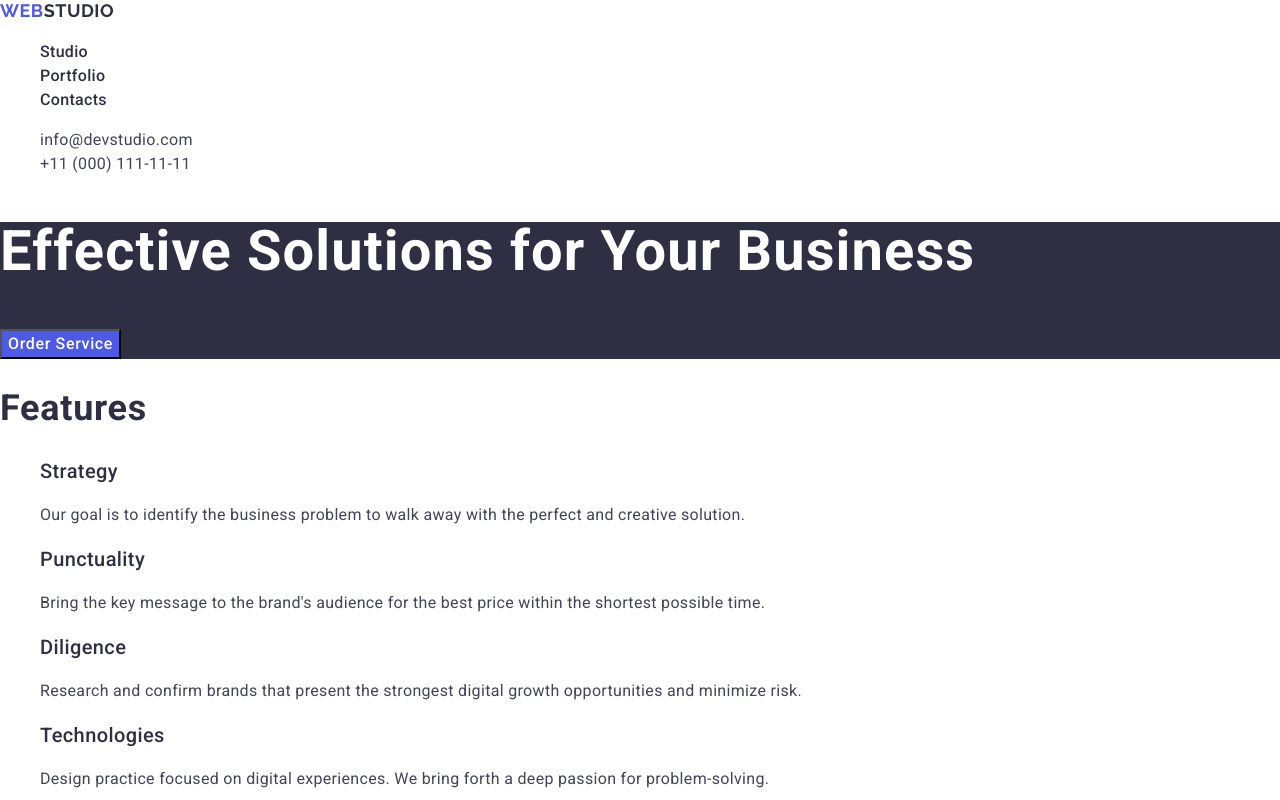
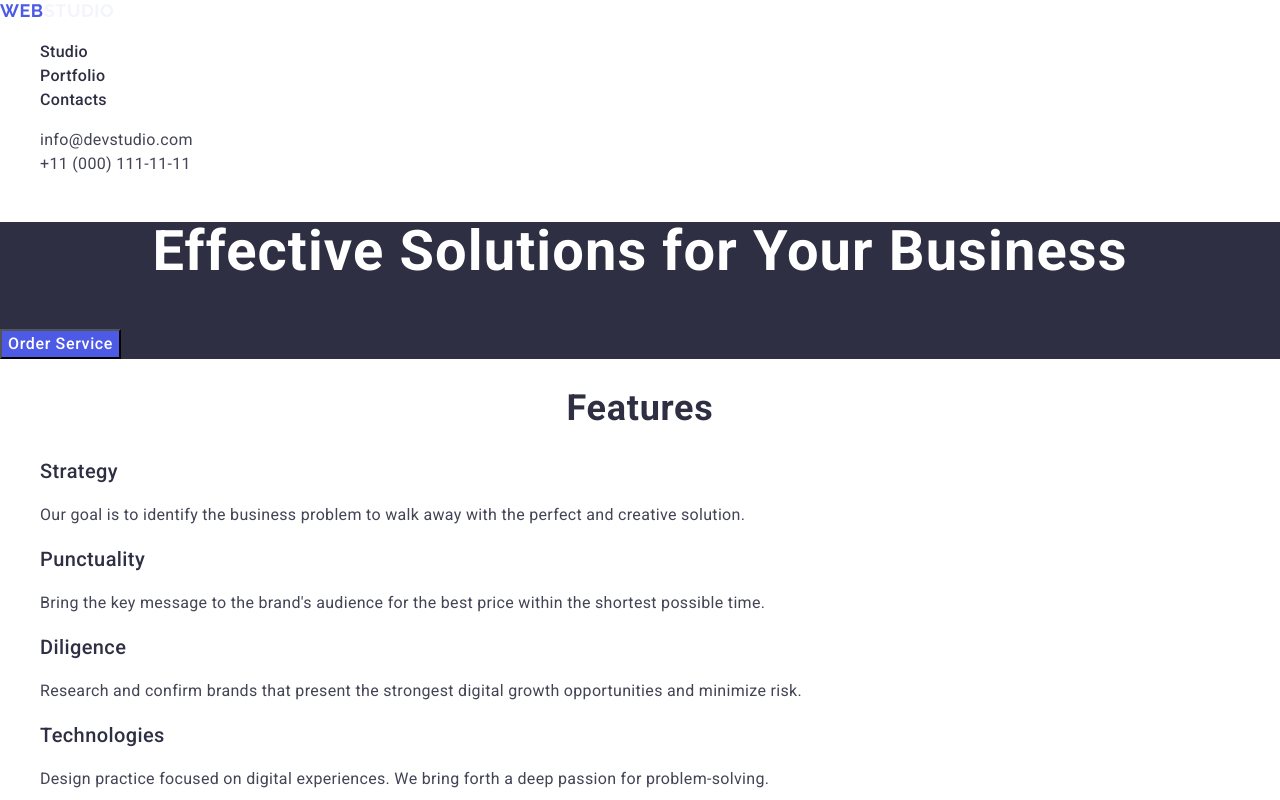
Before and after one commit to DonAkkardion/goit-markup-hw-02, a plain HTML site: page index.html in a window 1280 px wide. Shown: the top 800 px of the page. Drawn offline with nearby package versions, Linux system fonts and the light colour scheme.

Commit message:
Final edit

```diff
--- a/css/styles.css
+++ b/css/styles.css
@@ -27,9 +27,7 @@ button {
     color: #4d5ae5;
 }
 
-.logo span{
-    color: #2e2f42;
-}
+
 
 .page-title{
 
@@ -38,6 +36,7 @@ button {
     letter-spacing: 0.02em;
     line-height: 60px;
     line-height: 1.07;
+    text-align: center;
     color: #fff;
 }
 .section-title{
@@ -45,6 +44,7 @@ button {
     font-weight: 700;
     font-size: 36px;
     line-height: 1.11;
+    text-align: center;
     letter-spacing: 0.02em;
     text-transform: capitalize;
     color: #2e2f42;
@@ -63,6 +63,10 @@ button {
 
 
 /** ==============HEADER================ */
+.logo span {
+    color: #2e2f42;
+}
+
 .header{
     background-color: #fff;
 }
@@ -187,4 +191,7 @@ button {
     letter-spacing: 0.02em;
     color: #f4f4fd;
 }
+.logo span{
+    color: #f4f4fd;
+}
 /** ============================== */
```
